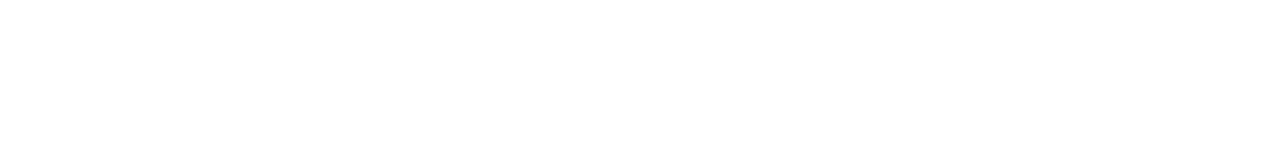
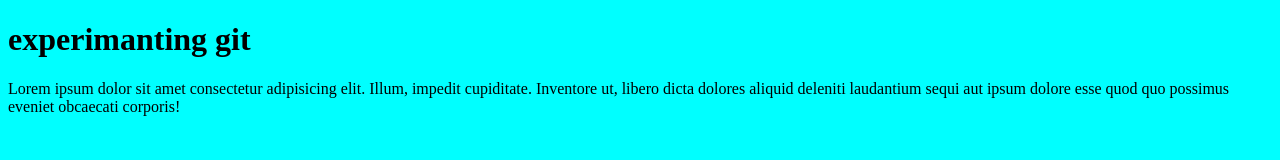
Before and after one commit to Kamran-8674/my-first-github-repo, a plain HTML site: page index.htm in a window 1280 px wide. Drawn offline with Linux system fonts and the light colour scheme.

Commit message:
kamran commit

```diff
--- /dev/null
+++ b/expo/expo.css
@@ -0,0 +1,3 @@
+*{
+    background-color: aqua;
+}
--- a/index.htm
+++ b/index.htm
@@ -4,8 +4,10 @@
     <meta charset="UTF-8">
     <meta name="viewport" content="width=device-width, initial-scale=1.0">
     <title>my first github repo</title>
+    <link rel="stylesheet" href="expo/expo.css">
 </head>
-<body>
+<body> <h1>experimanting git</h1>
+    <p>Lorem ipsum dolor sit amet consectetur adipisicing elit. Illum, impedit cupiditate. Inventore ut, libero dicta dolores aliquid deleniti laudantium sequi aut ipsum dolore esse quod quo possimus eveniet obcaecati corporis!</p>
 
 </body>
 </html>
```
